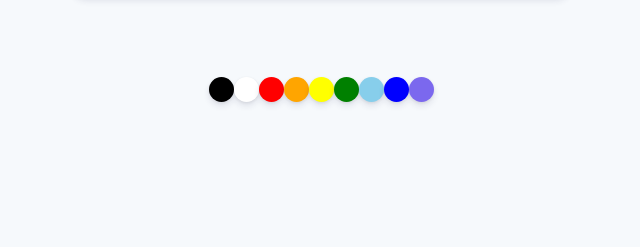
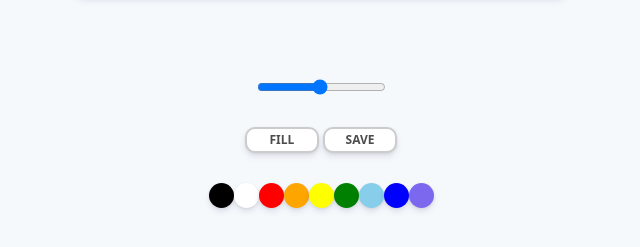
Before and after one commit to seong-94/PaintJS, a plain HTML site: page index.html in a window 1280 px wide. Shown: the part 553-800 px from the top of the page, without its empty margins (319-959 px from the left). Drawn offline with Linux system fonts and the light colour scheme.

Commit message:
1.2 Styles part Two
1. Make Fill and save buttons
2. range
3. css

```diff
--- a/index.html
+++ b/index.html
@@ -12,6 +12,16 @@
 <body>
     <canvas id="jsCanvas" class="canvas"></canvas>
     <div class="controls">
+
+        <div class="controls__range">
+            <input type="range" id="jsRange" min="0.1" max="5.0" value="2.5" step="0.1" />
+        </div>
+
+        <div class="controls__btns">
+            <button id="jsMode">Fill</button>
+            <button id="jsSave">Save</button>
+        </div>
+
         <div class="controls__colors" id="jsColors">
 
             <div class="controls__color" style="background-color: black;"></div>
--- a/style.css
+++ b/style.css
@@ -18,9 +18,37 @@ body{
     box-shadow: 0 4px 6px rgba(50, 50, 93, .11), 0 1px 3px rgba(0, 0, 0, .08);
 }
 
-.controls{
+.controls {
     margin-top: 80px;
+    display: flex;
+    flex-direction: column;
+    align-items: center;
 }
+.controls .controls__btns {
+    margin-bottom: 30px;
+}
+
+.controls__btns button {
+    all : unset;
+    cursor: pointer;
+    background-color: white;
+    padding: 5px 0px;
+    width: 70px;
+    text-align: center;
+    border-radius: 10px;
+    box-shadow: 0 4px 6px rgba(50, 50, 93, .11), 0 1px 3px rgba(0, 0, 0, .08);
+    border: 2px solid rgba(0, 0, 0, .2);
+    color: rgba(0, 0, 0, 0.7);
+    text-transform: uppercase;
+    font-weight: 800;
+    font-size: 12px;
+}
+
+.controls__btns button:active{
+    transform: scale(0.98) ;
+}
+
+
 .controls .controls__colors{
     display: flex;
 }
@@ -31,3 +59,7 @@ body{
     cursor: pointer;
     box-shadow: 0 4px 6px rgba(50, 50, 93, .11), 0 1px 3px rgba(0, 0, 0, .08);
 }
+
+.controls .controls__range {
+    margin-bottom: 30px;
+}
```
